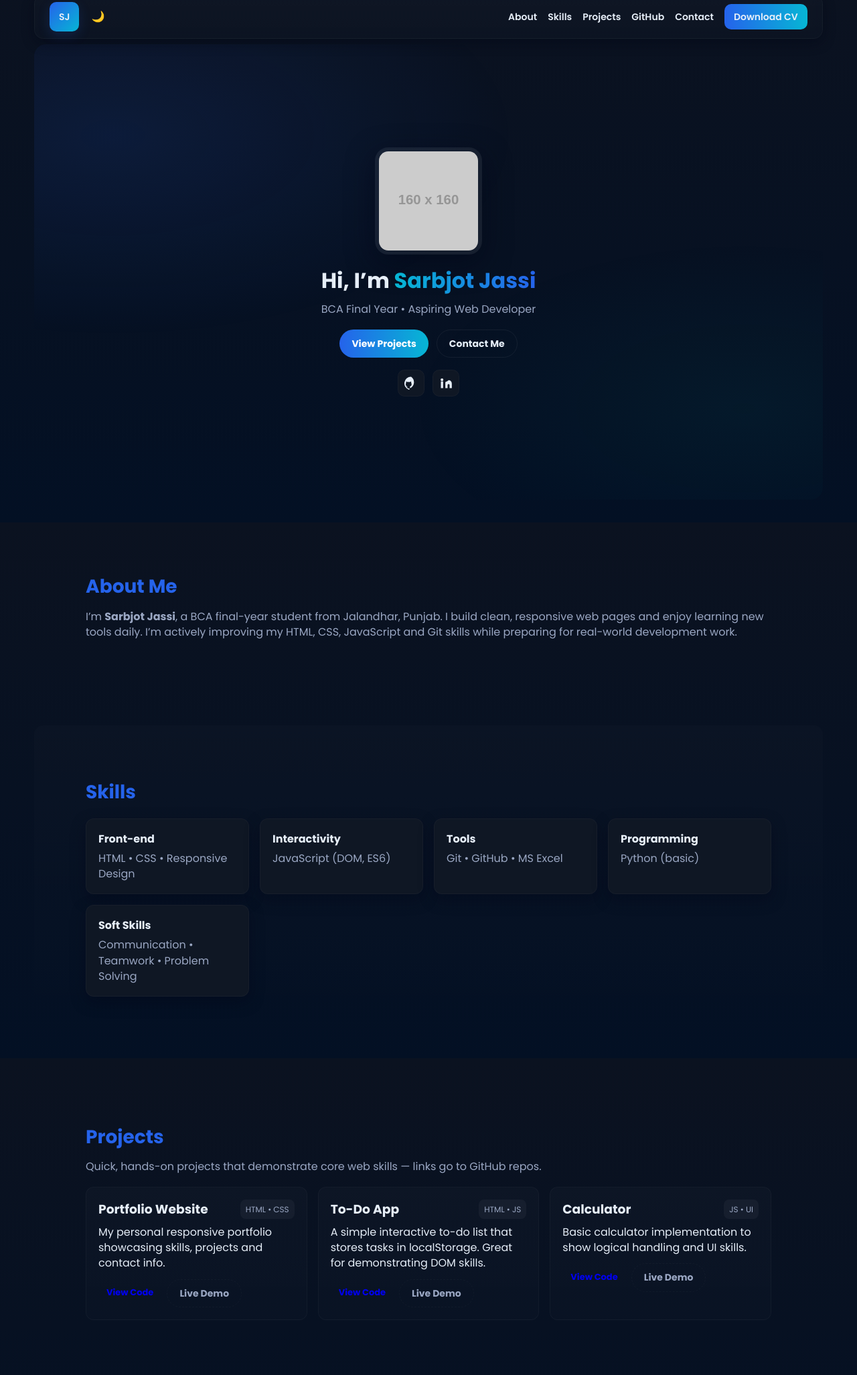
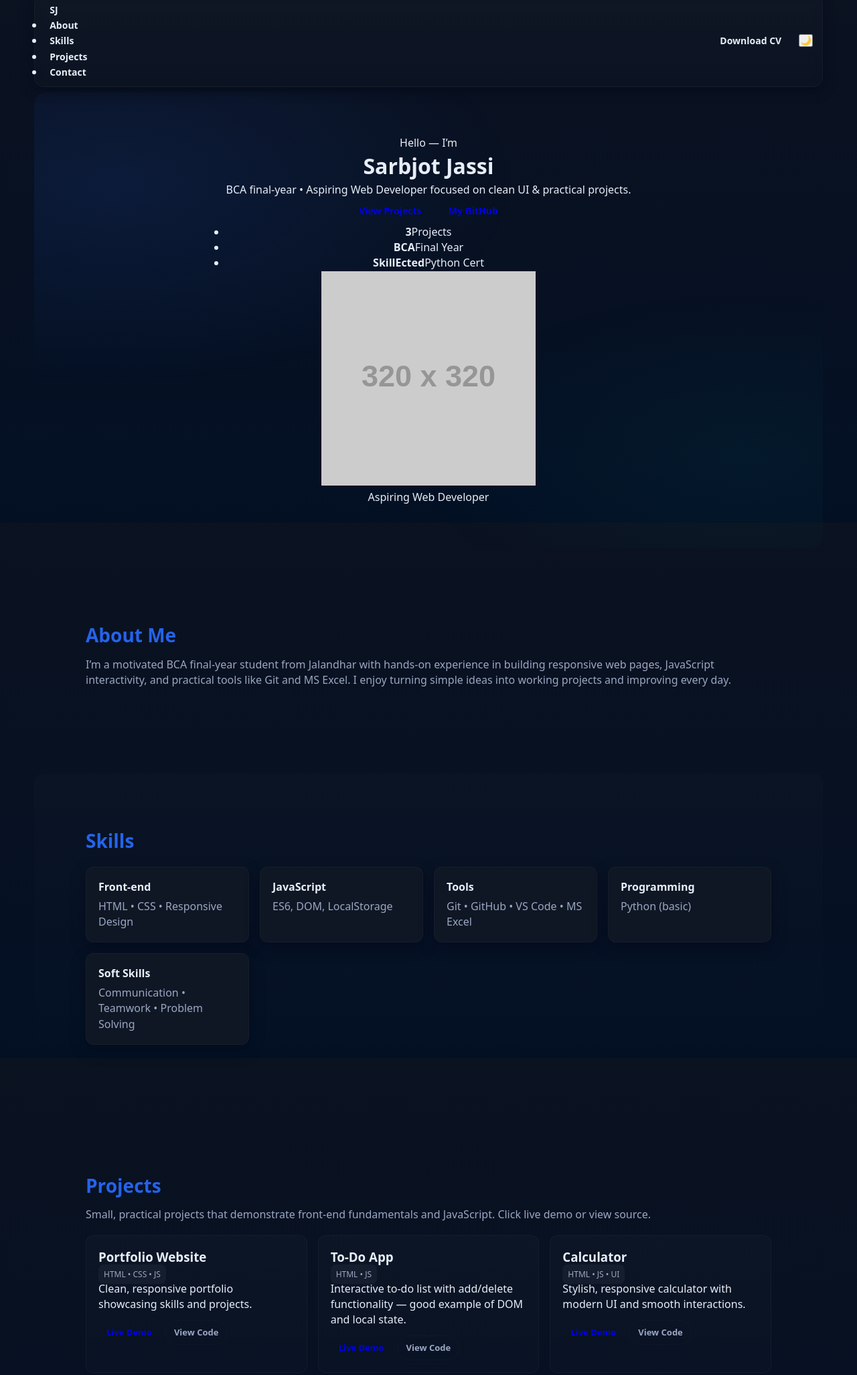
Before and after one commit to SarbjotJassi/MyPortfolio, a plain HTML site: page index.html in a window 1280 px wide. Shown: the part 20-2073 px from the top of the page at 67% size. Drawn offline with Linux system fonts and the light colour scheme; placeholder pictures from the web are drawn by us.

Commit message:
Revamp portfolio layout and content
Updated the portfolio layout and content, including improved navigation, enhanced project descriptions, and a new design for the hero section.

```diff
--- a/index.html
+++ b/index.html
@@ -1,56 +1,57 @@
-<!DOCTYPE html>
+<!doctype html>
 <html lang="en">
 <head>
   <meta charset="utf-8" />
   <meta name="viewport" content="width=device-width,initial-scale=1" />
-  <title>Sarbjot Jassi — Portfolio</title>
-
-  <!-- Google Font -->
-  <link href="https://fonts.googleapis.com/css2?family=Poppins:wght@300;400;600;700&display=swap" rel="stylesheet">
-
-  <link rel="stylesheet" href="style.css" />
+  <title>Sarbjot Jassi • Web Developer Portfolio</title>
+  <meta name="description" content="Sarbjot Jassi — BCA final year. Aspiring Web Developer. Portfolio with projects, GitHub and contact." />
+  <link href="https://fonts.googleapis.com/css2?family=Inter:wght@300;400;600;700&display=swap" rel="stylesheet">
+  <link rel="stylesheet" href="style.css">
 </head>
 <body>
-  <!-- NAV -->
+
   <nav class="nav">
     <div class="nav-left">
-      <a class="logo" href="#home">SJ</a>
-      <button id="themeToggle" class="theme-btn" aria-label="Toggle theme">🌙</button>
+      <a class="brand" href="#home">SJ</a>
+      <ul class="nav-links">
+        <li><a href="#about">About</a></li>
+        <li><a href="#skills">Skills</a></li>
+        <li><a href="#projects">Projects</a></li>
+        <li><a href="#contact">Contact</a></li>
+      </ul>
     </div>
     <div class="nav-right">
-      <a href="#about">About</a>
-      <a href="#skills">Skills</a>
-      <a href="#projects">Projects</a>
-      <a href="#github">GitHub</a>
-      <a href="#contact">Contact</a>
-      <a class="cta" id="downloadCv" href="Sarbjot_Jassi_Professional_CV.pdf" download>Download CV</a>
+      <a class="btn btn-outline" href="Sarbjot_Jassi_Professional_CV.pdf" download>Download CV</a>
+      <button id="themeToggle" class="theme-toggle" aria-label="Toggle theme">🌙</button>
     </div>
   </nav>
 
   <!-- HERO -->
   <header id="home" class="hero">
-    <div class="hero-inner">
-      <div class="profile-photo">
-        <!-- Replace src with your photo path e.g. "images/me.jpg" -->
-        <img src="https://via.placeholder.com/160" alt="Sarbjot Jassi">
-      </div>
-      <h1 class="typing">Hi, I’m <span id="typed-name"></span></h1>
-      <p class="lead">BCA Final Year • Aspiring Web Developer</p>
-      <div class="hero-actions">
-        <a href="#projects" class="btn primary">View Projects</a>
-        <a href="#contact" class="btn outline">Contact Me</a>
+    <div class="hero-container">
+      <div class="hero-left">
+        <p class="eyebrow">Hello — I’m</p>
+        <h1 class="hero-title"> <span id="typed-name">Sarbjot Jassi</span></h1>
+        <p class="hero-sub">BCA final-year • Aspiring Web Developer focused on clean UI & practical projects.</p>
+
+        <div class="hero-ctas">
+          <a class="btn btn-primary" href="#projects">View Projects</a>
+          <a class="btn btn-ghost" href="https://github.com/SarbjotJassi" target="_blank" rel="noopener">My GitHub</a>
+        </div>
+
+        <ul class="quick-stats">
+          <li><strong>3</strong><span>Projects</span></li>
+          <li><strong>BCA</strong><span>Final Year</span></li>
+          <li><strong>SkillEcted</strong><span>Python Cert</span></li>
+        </ul>
       </div>
 
-      <div class="socials">
-        <!-- Replace href with your real GitHub URL -->
-        <a href="https://github.com/SarbjotJassi" target="_blank" rel="noopener" title="GitHub" class="social">
-          <!-- GitHub SVG -->
-          <svg viewBox="0 0 24 24" width="20" height="20" fill="currentColor"><path d="M12 .5a12 12 0 00-3.8 23.4c.6.1.8-.2.8-.5v-2c-3.3.7-4-1.6-4-1.6-.5-1.2-1.2-1.5-1.2-1.5-1-.7.1-.7.1-.7 1.1.1 1.7 1.2 1.7 1.2 1 .1.1-.8.1-.8-1.6-.2-3.3-.9-3.3-4a3.1 3.1 0 01.8-2.2c-.1-.2-.4-1.2.1-2.5 0 0 .7-.2 2.3.8a8 8 0 014.1 0c1.6-1 2.3-.8 2.3-.8.5 1.3.2 2.3.1 2.5.5.6.8 1.4.8 2.2 0 3.2-1.7 3.8-3.3 4 .2.2.4.5.4 1v1.5c0 .3.2.6.8.5A12 12 0 0012 .5z"/></svg>
-        </a>
-
-        <a href="https://www.linkedin.com/in/sarbjot-jassi-2a7541395/" target="_blank" rel="noopener" title="LinkedIn" class="social">
-          <svg viewBox="0 0 24 24" width="20" height="20" fill="currentColor"><path d="M4.98 3.5a2.5 2.5 0 11.001 5.001A2.5 2.5 0 014.98 3.5zM3 9h4v12H3zM14 9c-2 0-3 .9-3 2.6V21h4v-5.2c0-1.3.6-2.1 1.8-2.1 1.2 0 1.8.8 1.8 2.1V21h4V13.4c0-4-2.2-6.4-6-6.4z"/></svg>
-        </a>
+      <div class="hero-right">
+        <div class="photo-card">
+          <!-- Replace src with your image URL -->
+          <img src="https://via.placeholder.com/320" alt="Sarbjot Jassi">
+          <div class="photo-overlay">Aspiring Web Developer</div>
+        </div>
       </div>
     </div>
   </header>
@@ -59,9 +60,8 @@
   <section id="about" class="section">
     <div class="container">
       <h2 class="section-title">About Me</h2>
-      <p class="section-text">
-        I’m <strong>Sarbjot Jassi</strong>, a BCA final-year student from Jalandhar, Punjab.
-        I build clean, responsive web pages and enjoy learning new tools daily. I’m actively improving my HTML, CSS, JavaScript and Git skills while preparing for real-world development work.
+      <p class="lead">
+        I’m a motivated BCA final-year student from Jalandhar with hands-on experience in building responsive web pages, JavaScript interactivity, and practical tools like Git and MS Excel. I enjoy turning simple ideas into working projects and improving every day.
       </p>
     </div>
   </section>
@@ -76,12 +76,12 @@
           <p>HTML • CSS • Responsive Design</p>
         </div>
         <div class="skill">
-          <h4>Interactivity</h4>
-          <p>JavaScript (DOM, ES6)</p>
+          <h4>JavaScript</h4>
+          <p>ES6, DOM, LocalStorage</p>
         </div>
         <div class="skill">
           <h4>Tools</h4>
-          <p>Git • GitHub • MS Excel</p>
+          <p>Git • GitHub • VS Code • MS Excel</p>
         </div>
         <div class="skill">
           <h4>Programming</h4>
@@ -99,78 +99,69 @@
   <section id="projects" class="section">
     <div class="container">
       <h2 class="section-title">Projects</h2>
-      <p class="section-text">Quick, hands-on projects that demonstrate core web skills — links go to GitHub repos.</p>
+      <p class="lead">Small, practical projects that demonstrate front-end fundamentals and JavaScript. Click live demo or view source.</p>
 
       <div class="projects-grid">
-        <!-- Project 1 -->
+        <!-- Portfolio (root) -->
         <article class="project-card">
-          <div class="project-header">
+          <div class="project-top">
             <h3>Portfolio Website</h3>
-            <span class="tag">HTML • CSS</span>
+            <span class="tag">HTML • CSS • JS</span>
           </div>
-          <p>My personal responsive portfolio showcasing skills, projects and contact info.</p>
+          <p>Clean, responsive portfolio showcasing skills and projects.</p>
           <div class="project-actions">
-            <a class="btn small" href="https://github.com/your-username/portfolio" target="_blank">View Code</a>
-            <a class="btn ghost" href="#" target="_blank">Live Demo</a>
+            <a class="btn small" href="https://sarbjotjassi.github.io/MyPortfolio/" target="_blank" rel="noopener">Live Demo</a>
+            <a class="btn ghost small" href="https://github.com/SarbjotJassi/MyPortfolio" target="_blank" rel="noopener">View Code</a>
           </div>
         </article>
 
-        <!-- Project 2 -->
+        <!-- ToDo App -->
         <article class="project-card">
-          <div class="project-header">
+          <div class="project-top">
             <h3>To-Do App</h3>
             <span class="tag">HTML • JS</span>
           </div>
-          <p>A simple interactive to-do list that stores tasks in localStorage. Great for demonstrating DOM skills.</p>
+          <p>Interactive to-do list with add/delete functionality — good example of DOM and local state.</p>
           <div class="project-actions">
-            <a class="btn small" href="https://github.com/SarbjotJassi/todo-app" target="_blank">View Code</a>
-            <a class="btn ghost" href="#" target="_blank">Live Demo</a>
+            <a class="btn small" href="https://sarbjotjassi.github.io/MyPortfolio/ToDoapp/" target="_blank" rel="noopener">Live Demo</a>
+            <a class="btn ghost small" href="https://github.com/SarbjotJassi/MyPortfolio/tree/main/ToDoapp" target="_blank" rel="noopener">View Code</a>
           </div>
         </article>
 
-        <!-- Project 3 (template - add later) -->
+        <!-- Calculator -->
         <article class="project-card">
-          <div class="project-header">
+          <div class="project-top">
             <h3>Calculator</h3>
-            <span class="tag">JS • UI</span>
+            <span class="tag">HTML • JS • UI</span>
           </div>
-          <p>Basic calculator implementation to show logical handling and UI skills.</p>
+          <p>Stylish, responsive calculator with modern UI and smooth interactions.</p>
           <div class="project-actions">
-            <a class="btn small" href="https://github.com/SarbjotJassi/calculator" target="_blank">View Code</a>
-            <a class="btn ghost" href="#" target="_blank">Live Demo</a>
+            <a class="btn small" href="https://sarbjotjassi.github.io/MyPortfolio/Calculator/" target="_blank" rel="noopener">Live Demo</a>
+            <a class="btn ghost small" href="https://github.com/SarbjotJassi/MyPortfolio/tree/main/Calculator" target="_blank" rel="noopener">View Code</a>
           </div>
         </article>
       </div>
     </div>
   </section>
 
-  <!-- GITHUB / CTA -->
-  <section id="github" class="section alt">
-    <div class="container">
-      <h2 class="section-title">GitHub</h2>
-      <p class="section-text">I push practice code and small projects regularly. Visit my GitHub for the latest work.</p>
-      <a class="btn primary" href="https://github.com/SarbjotJassi" target="_blank">Open My GitHub</a>
-    </div>
-  </section>
-
   <!-- CONTACT -->
-  <section id="contact" class="section">
+  <section id="contact" class="section alt">
     <div class="container">
       <h2 class="section-title">Contact</h2>
-      <p class="section-text">Email: <a href="mailto:sarbjotjassi777@gmail.com"><b>sarbjotjassi777@gmail.com</b></a> — Jalandhar, Punjab</p>
+      <p class="lead">Email: <a href="mailto:sarbjotjassi777@gmail.com"><strong>sarbjotjassi777@gmail.com</strong></a> — Jalandhar, Punjab</p>
       <div class="contact-actions">
-        <a href="mailto:sarbjotjassi777@gmail.com" class="btn primary">Email Me</a>
-        <a href="Sarbjot_Jassi_Professional_CV.pdf" class="btn outline" download>Download CV</a>
+        <a class="btn primary" href="mailto:sarbjotjassi777@gmail.com">Email Me</a>
+        <a class="btn ghost" href="https://github.com/SarbjotJassi" target="_blank" rel="noopener">Follow on GitHub</a>
       </div>
     </div>
   </section>
 
   <footer class="footer">
     <div class="container">
-      <small>© 2025 Sarbjot Jassi • Built with ❤️</small>
+      <small>© 2025 Sarbjot Jassi • Built with HTML, CSS & JS</small>
     </div>
   </footer>
 
-  <script src="script.js"></script>
+<script src="script.js"></script>
 </body>
 </html>
```
